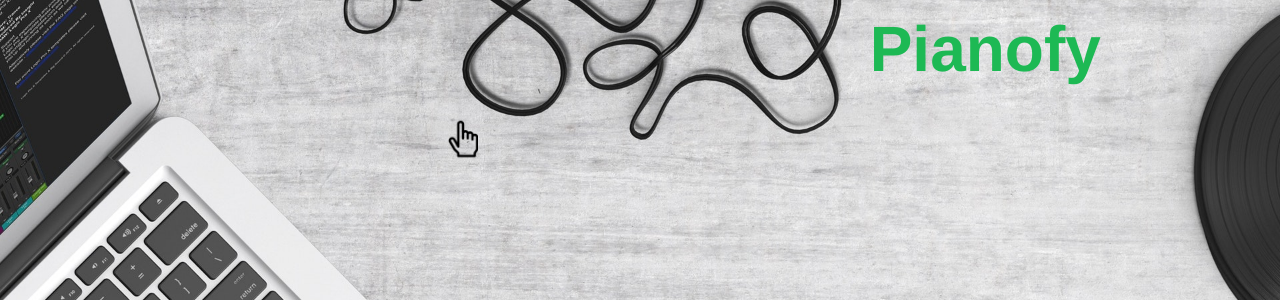
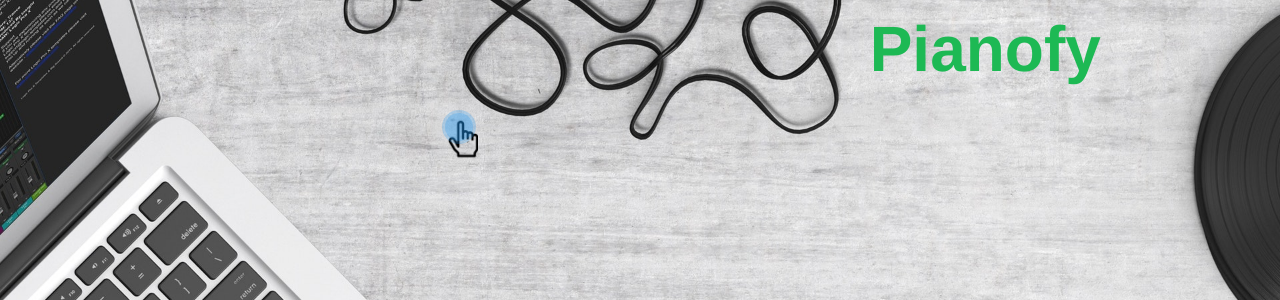
Before and after one commit to Music-Community-Lab-NYC/Pianofy, a PHP site: page / in a window 1280 px wide. Shown: the part 244-544 px from the top of the page. Run offline with PHP 8.4, Linux system fonts and the light colour scheme.

Commit message:
add ripple-large and ripple-small class

```diff
--- a/style.css
+++ b/style.css
@@ -20,8 +20,31 @@
   background-size: cover;
   width: 30px;
   height: 47px;
+  z-index: 3;
+  pointer-events: none;
+}
+
+.ripple-large, .ripple-small {
+  position: relative;
+  border-radius: 50%;
+  background-color: rgba(33, 150, 243, 0.25);
+  opacity: 1;
+}
+
+.ripple-large {
+  width: 34px;
+  height: 34px;
+  left: -6px;
+  top: -6px;
   z-index: 1;
-  pointer-events: none;
+}
+
+.ripple-small {
+  width: 28px;
+  height: 28px;
+  left: -3px;
+  top: -37px;
+  z-index: 2;
 }
 
 h1 {
```
